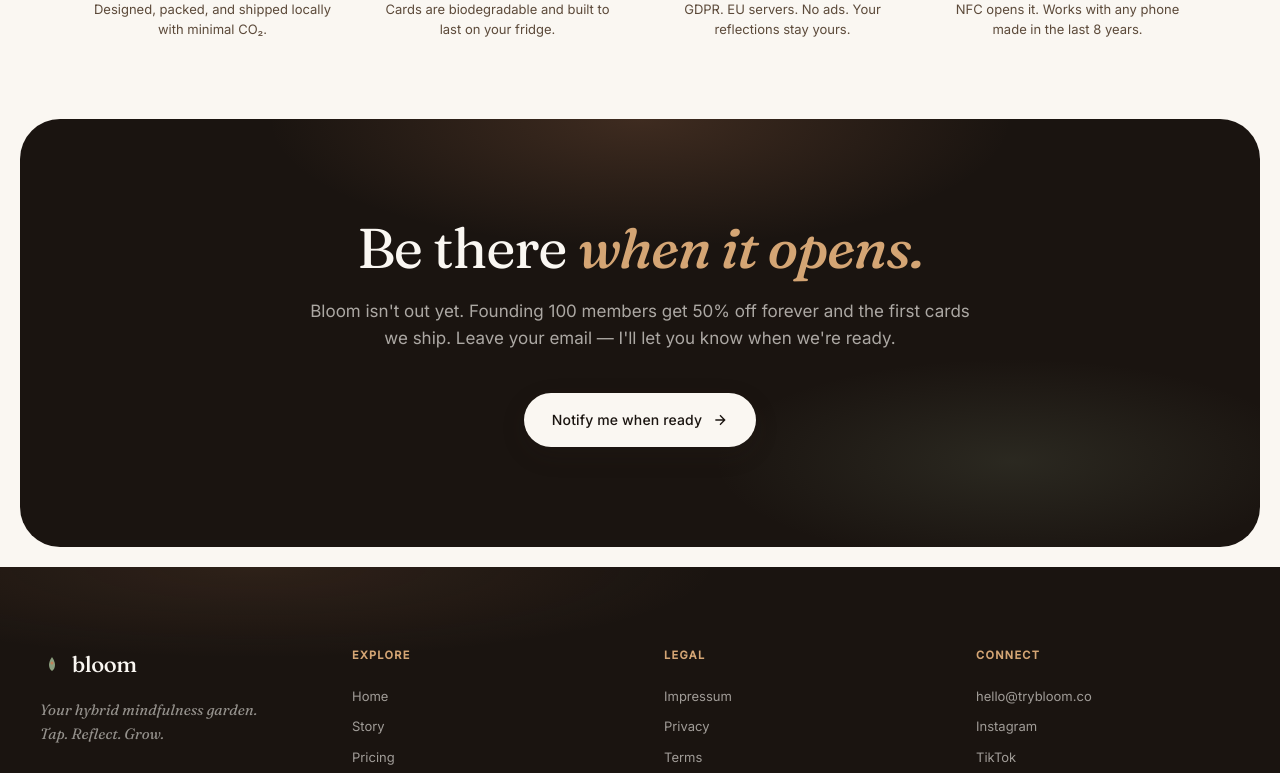
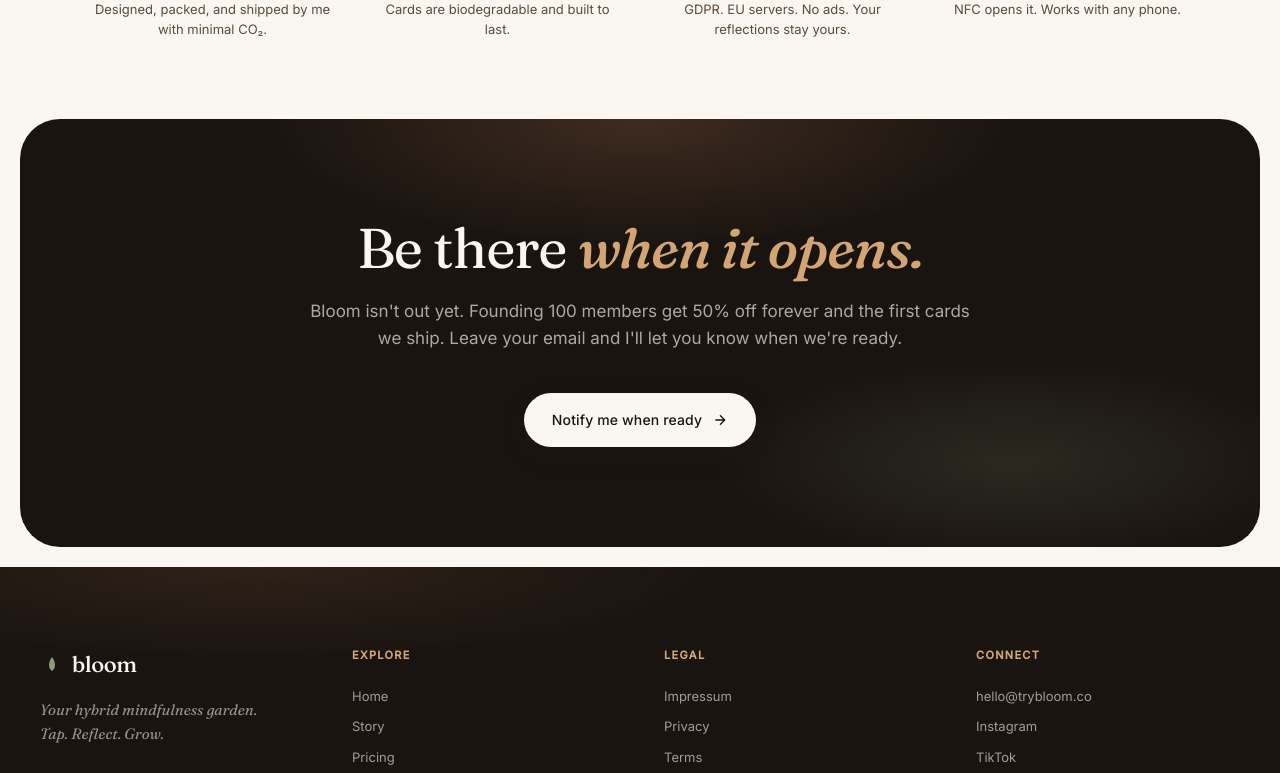
Before and after one commit to rgordillo03/bloom-website, a Next.js app: page / in a window 1280 px wide. Shown: the part 4344-5117 px from the top of the page. Built offline with nearby package versions, Linux system fonts and the light colour scheme; no server answers.

Commit message:
Update text descriptions and improve clarity

```diff
--- a/components/TrustAndCTA.tsx
+++ b/components/TrustAndCTA.tsx
@@ -24,10 +24,10 @@
           gap: 40,
         }}>
           {[
-            { icon: '🇩🇪', title: 'Made in Germany', desc: 'Designed, packed, and shipped locally with minimal CO₂.' },
-            { icon: '🌱', title: 'Bamboo, not plastic', desc: 'Cards are biodegradable and built to last on your fridge.' },
+            { icon: '🇩🇪', title: 'Made in Germany', desc: 'Designed, packed, and shipped by me with minimal CO₂.' },
+            { icon: '🌱', title: 'Bamboo, not plastic', desc: 'Cards are biodegradable and built to last.' },
             { icon: '🔒', title: 'Private by design', desc: 'GDPR. EU servers. No ads. Your reflections stay yours.' },
-            { icon: '📱', title: 'No app to install', desc: 'NFC opens it. Works with any phone made in the last 8 years.' },
+            { icon: '📱', title: 'No app to install', desc: 'NFC opens it. Works with any phone.' },
           ].map((item, i) => (
             <div key={i} style={{ textAlign: 'center' }}>
               <div style={{ fontSize: 32, marginBottom: 12 }}>{item.icon}</div>
@@ -74,7 +74,7 @@
             lineHeight: 1.6, marginBottom: 40,
           }}>
             Bloom isn't out yet. Founding 100 members get 50% off forever
-            and the first cards we ship. Leave your email — I'll let you know when we're ready.
+            and the first cards we ship. Leave your email and I'll let you know when we're ready.
           </p>
           <Link href="/pricing" className="btn btn-primary" style={{
             background: 'var(--bg)', color: 'var(--ink)',
```
